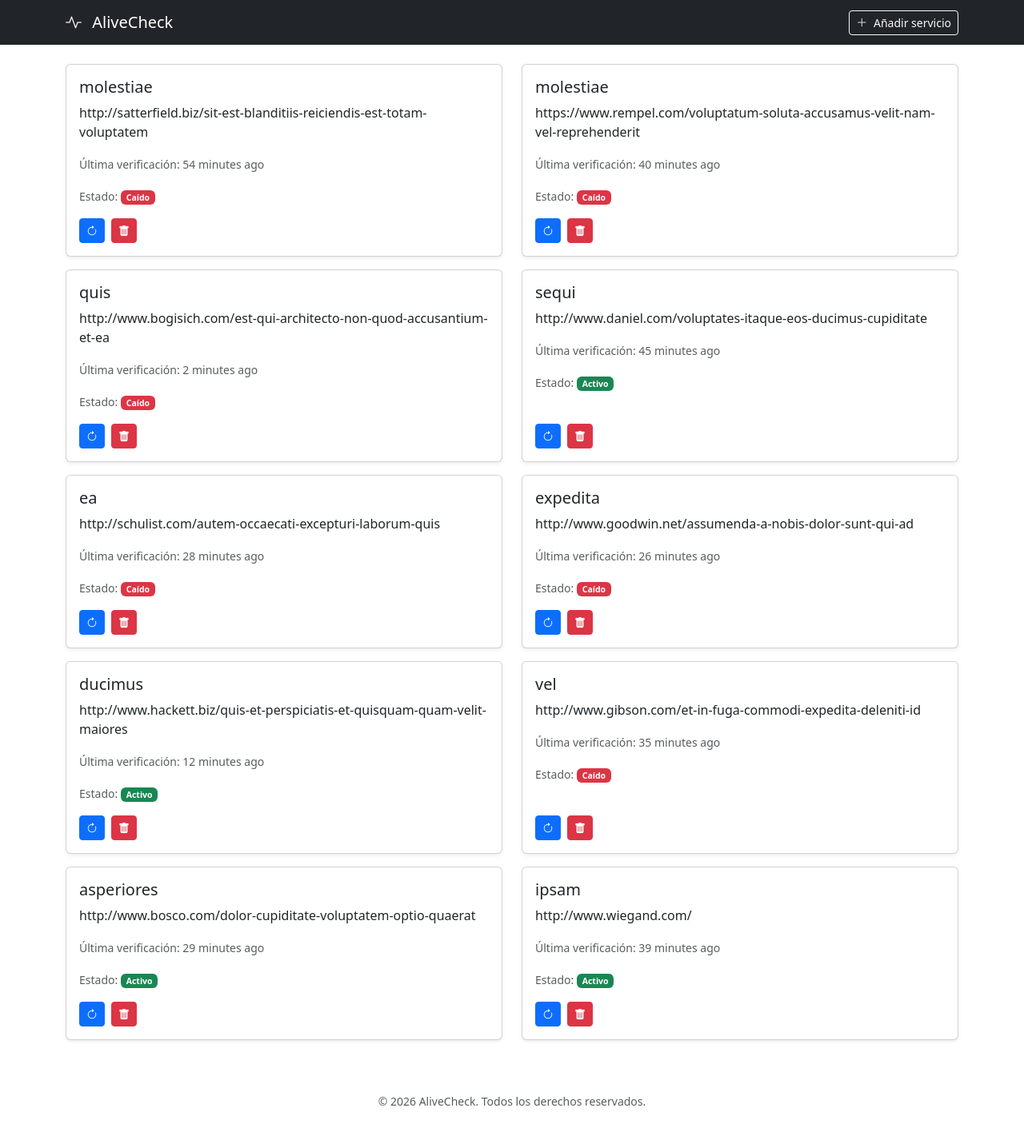
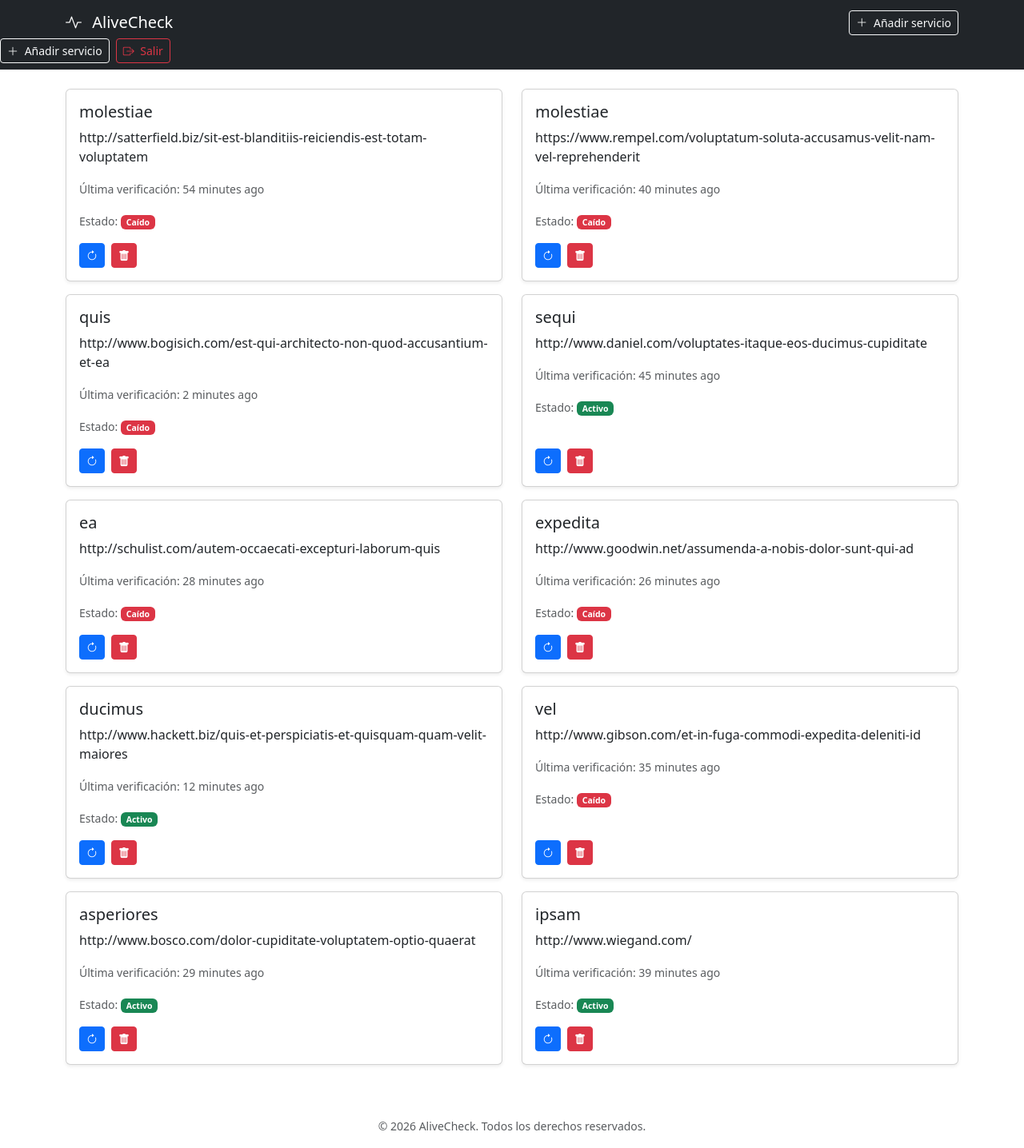
Before and after one commit to ysflamine/alivecheck, a Laravel app: page /services in a window 1280 px wide. Shown: the whole page at 80% size. Before the commit the page ends 1383 px from the top, so only its background shows below. Run offline with Laravel 12, Linux system fonts and the light colour scheme; the visitor is signed in with stand-in values (Sample User, id 1); data comes from the database, SQL or seed files in the repository.

Commit message:
refactor: nuevo layout para login sin navbar y componenete logout

```diff
--- a/app/Http/Controllers/AdminAuthController.php
+++ b/app/Http/Controllers/AdminAuthController.php
@@ -4,6 +4,7 @@ namespace App\Http\Controllers;
 
 use Illuminate\Http\Request;
 use Illuminate\Support\Facades\Hash;
+use Illuminate\Http\RedirectResponse;
 
 class AdminAuthController extends Controller
 {
--- a/resources/views/components/layouts/app.blade.php
+++ b/resources/views/components/layouts/app.blade.php
@@ -18,6 +18,12 @@
                 <i class="bi bi-plus-lg me-1"></i> Añadir servicio
             </a>
         </div>
+        <div class="d-flex gap-2">
+            <a href="{{ route('services.create') }}" class="btn btn-outline-light btn-sm">
+                <i class="bi bi-plus-lg me-1"></i> Añadir servicio
+            </a>
+            <x-logout />
+        </div>
     </nav>
 
     <div class="container">
--- /dev/null
+++ b/resources/views/components/logout.blade.php
@@ -0,0 +1,6 @@
+<form action="{{ route('logout') }}" method="POST" class="d-inline">
+    @csrf
+    <button type="submit" class="btn btn-outline-danger btn-sm">
+        <i class="bi bi-box-arrow-right me-1"></i> Salir
+    </button>
+</form>
```
Also changed, not shown: resources/views/auth/login.blade.php (+7 -40 lines), resources/views/components/layouts/auth.blade.php (added, +14 -0 lines).
